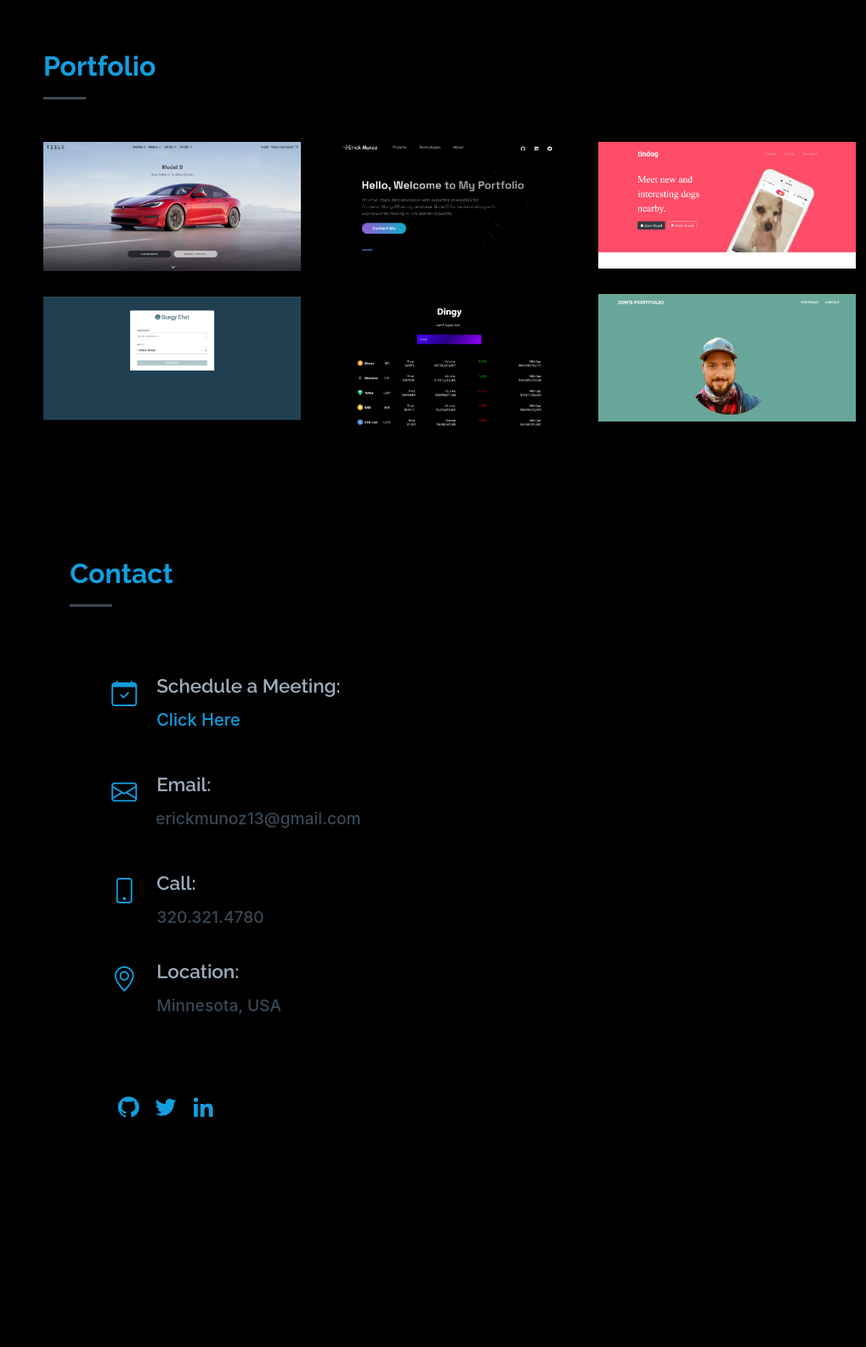
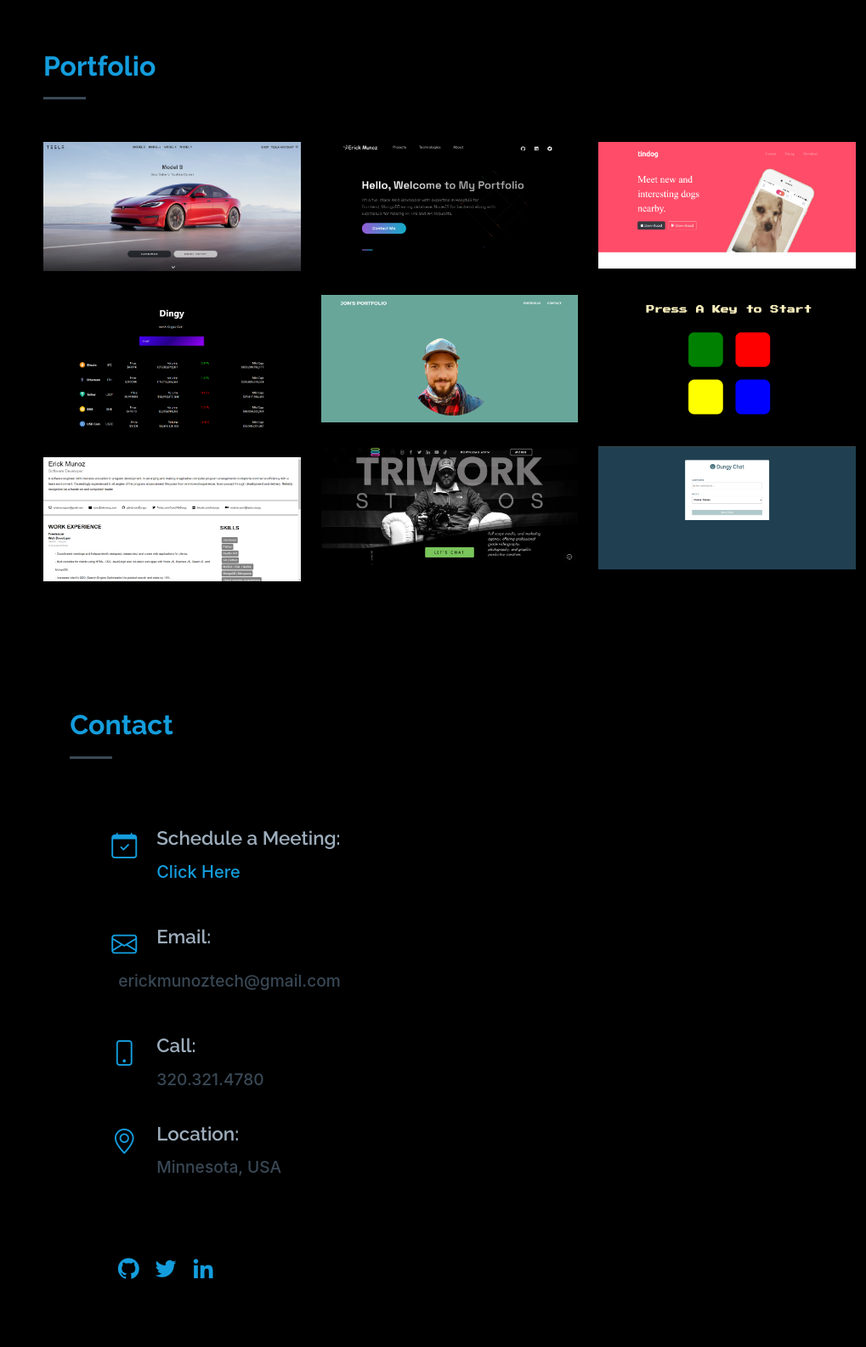
Before and after one commit to Dungyy/portfolio, a Flask app: page / in a window 1280 px wide. Shown: the part 2457-4042 px from the top of the page at 85% size, without its empty margins (261-1280 px from the left). Before the commit the page ends 3772 px from the top, so only its background shows below. Run offline with Flask 2, Linux system fonts and the light colour scheme; some libraries are stand-ins or nearby versions; some web fonts are replaced.

Commit message:
Added some projects

```diff
--- a/static/iPortfolio/assets/css/style.css
+++ b/static/iPortfolio/assets/css/style.css
@@ -659,7 +659,7 @@ section {
 }
 
 .contact .info .social-links {
-  padding-left: 60px;
+  padding-left: 30px;
 }
 
 .contact .info .social-links a {
--- a/templates/index.html
+++ b/templates/index.html
@@ -229,14 +229,14 @@
             </div>
           </div>
         <!-- 4 -->
-          <!-- <div class="col-lg-4 col-md-6 portfolio-item filter-app" data-aos="fade-right"  data-aos-delay="300">
+          <div class="col-lg-4 col-md-6 portfolio-item filter-app" data-aos="fade-right"  data-aos-delay="300">
             <div class="portfolio-wrap">
               <img src="../static/iPortfolio/assets/img/portfolio/Screenshot (2).png" class="img-fluid" alt="">
               <div class="portfolio-links">
                 <a href="../static/iPortfolio/assets/img/portfolio/Screenshot (2).png" data-gallery="portfolioGallery" class="portfolio-lightbox" title="Re-Created Simon Game, Using the Document Object Model, I used; <br> HTML | CSS | JavaScript | jQuery "/>SimonGame<a class="bx " href="https://dungyy.github.io/Simon-Game/">Live</a></a><a class="bx " href="https://github.com/Dungyy/Simon-Game">Code</a>
               </div>
             </div>
-          </div> -->
+          </div>
         <!-- 5 -->
           <div class="col-lg-4 col-md-6 portfolio-item filter-app" data-aos="fade-up"  data-aos-delay="300">
             <div class="portfolio-wrap">
@@ -262,20 +262,29 @@
           <div class="portfolio-wrap">
             <img src="../static/iPortfolio/assets/img/portfolio/dungychat.png" class="img-fluid" alt="">
             <div class="portfolio-links">
-                <a href="../static/iPortfolio/assets/img/dungychat.png" data-gallery="portfolioGallery" class="portfolio-lightbox" title="A Real-time chat app using WebSockets, I used Node.js, Express, and Socket.io as my backend with Vanilla JavaScript on the frontend with a custom UI The Stack: NodeJS, Express,
-                Socket.io and JavaScript"/>DungyChat<a class="bx " href="https://dungy-chat.herokuapp.com/">Live</a></a><a class="bx " href="https://github.com/Dungyy/Dungy-Chat">Code</a>
+              <a href="../static/iPortfolio/assets/img/portfolio/dungychat.png" data-gallery="portfolioGallery" class="portfolio-lightbox" title="A Real-time chat app using WebSockets, Node.js, Express, and Socket.io as my backend with Vanilla JavaScript on the frontend"/>DungyChat<a class="bx " href="https://dungy-chat.herokuapp.com/">Live</a></a><a class="bx " href="https://github.com/Dungyy/Dungy-Chat/">Code</a>
             </div>
           </div>
         </div>
         <!-- 9 -->
-          <!-- <div class="col-lg-4 col-md-6 portfolio-item filter-app" data-aos="fade-up"  data-aos-delay="400">
+        <div class="col-lg-4 col-md-6 portfolio-item filter-app" data-aos="fade-up"  data-aos-delay="400">
           <div class="portfolio-wrap">
-              <img src="../static/iPortfolio/assets/img/portfolio/Keeper-app.png" class="img-fluid" alt="">
+            <img src="../static/iPortfolio/assets/img/portfolio/triworks.png" class="img-fluid" alt="">
             <div class="portfolio-links">
-                <a href="../static/iPortfolio/assets/img/portfolio/Keeper-app.png" data-gallery="portfolioGallery" class="portfolio-lightbox" title="Keeper-app a CRUD application made to keep memories."/>Keeper<a class="bx " href="https://dungy-keeper-app.netlify.app/">Live</a></a><a class="bx " href="https://github.com/Dungyy/Keeper-app/">Code</a>
+              <a href="../static/iPortfolio/assets/img/portfolio/triworks.png" data-gallery="portfolioGallery" class="portfolio-lightbox" title="Created a landing page for a client using Velo on the Wix platform. I used custom JavaScript and React code"/>Triworks<a class="bx " href="https://erickmunoz13.wixsite.com/triworks/">Live</a></a><a class="bx " href="https://github.com/Dungyy">Code</a>
             </div>
           </div>
-          </div> -->
+        </div>
+        <!-- 10 -->
+          <div class="col-lg-4 col-md-6 portfolio-item filter-app" data-aos="fade-up"  data-aos-delay="400">
+            <div class="portfolio-wrap">
+              <img src="../static/iPortfolio/assets/img/portfolio/novatechresume.png" class="img-fluid" alt="">
+              <div class="portfolio-links">
+                <a href="../static/iPortfolio/assets/img/portfolio/novatechresume.png" data-gallery="portfolioGallery" class="portfolio-lightbox" title="Replica of my resume, Created this for a test project. ( NOT MOBILE FRIENDLY )"/>Resume<a class="bx " href="https://novatech-resume.herokuapp.com/">Live</a></a><a class="bx " href="https://github.com/Dungyy/novatech-resume/">Code</a>
+              </div>
+            </div>
+          </div>
+
           </div>
 
       </div>
@@ -306,7 +315,7 @@
               <div class="email">
                 <i class="bi bi-envelope"></i>
                 <h4>Email:</h4>
-                  <a href="mailto:erickmunoz13@gmail.com">erickmunoz13@gmail.com</a>
+                  <a href="mailto:erickmunoztech@gmail.com">erickmunoztech@gmail.com</a>
               </div>
                 <br>
               <div class="phone">
```
Also changed, not shown: static/iPortfolio/assets/img/portfolio/novatechresume.png (added), static/iPortfolio/assets/img/portfolio/triworks.png (added). Lines whose indentation alone changed are shown as unchanged.
